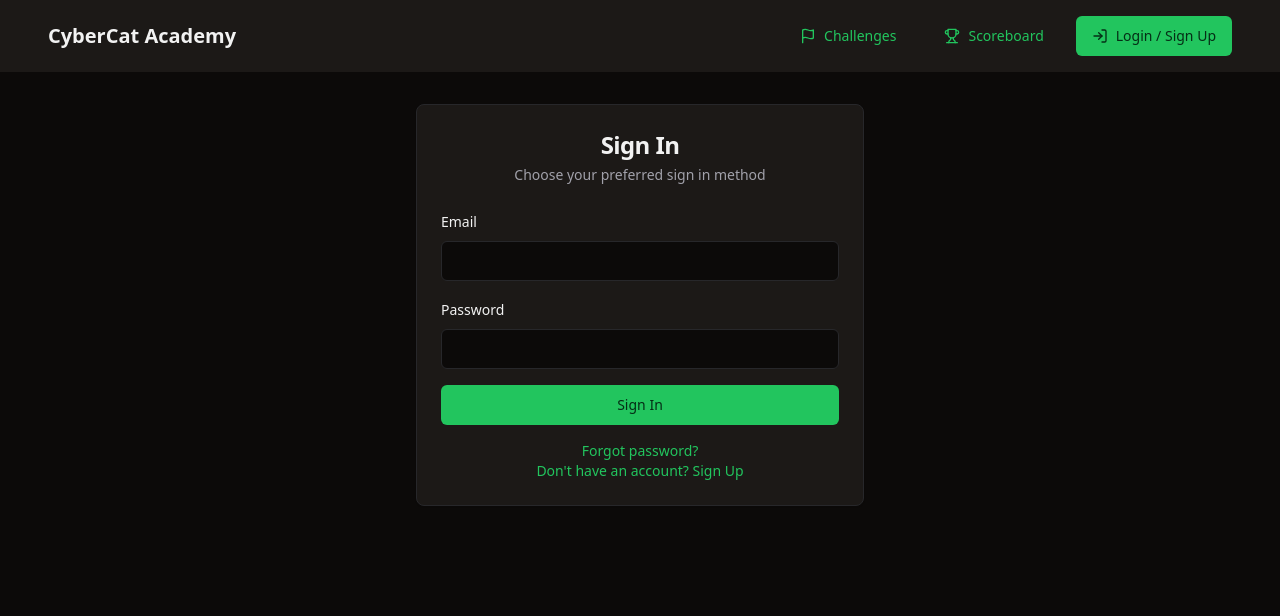
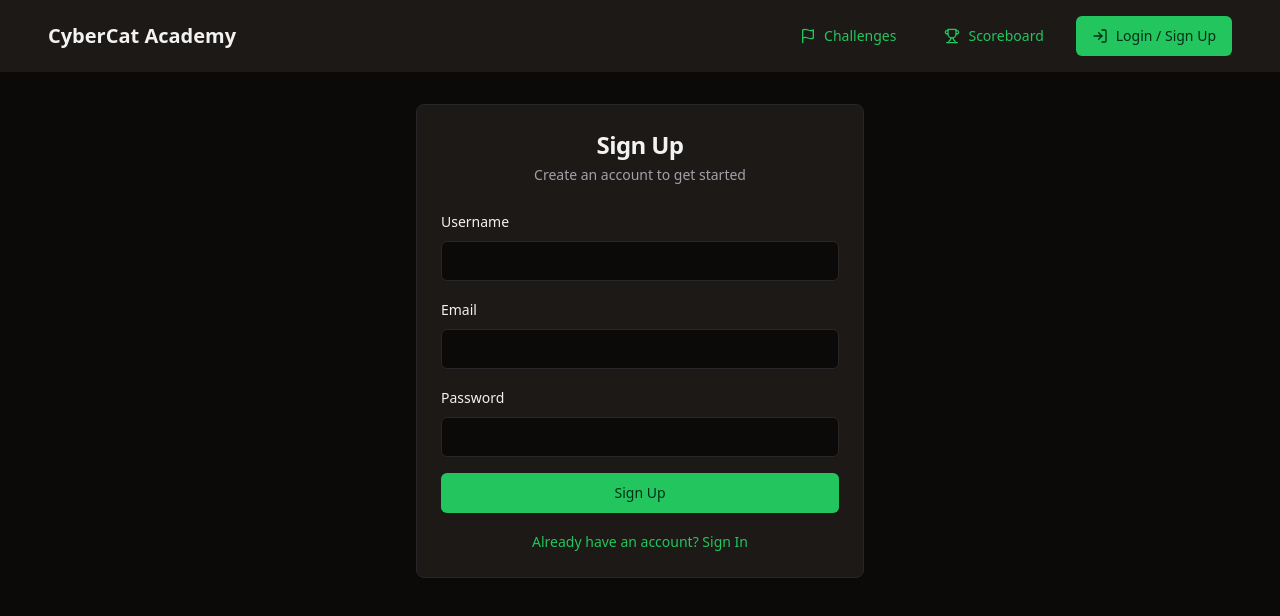
Before and after one commit to RaxoCoding/CyberCat-Academy, a Next.js app: page /auth/sign-up in a window 1280 px wide. Shown: the top 616 px of the page. Built offline with nearby package versions, Linux system fonts and the light colour scheme; no server answers.

Commit message:
revert: SignUp page was incorrectly replaced by SignIn page, revert those changes.
Commit to revert : 025cac9ae410949b72da532b38901529ce14f403

```diff
--- a/src/app/auth/sign-up/page.tsx
+++ b/src/app/auth/sign-up/page.tsx
@@ -1,4 +1,4 @@
-"use client";
+"use client"
 
 import {
   Card,
@@ -18,33 +18,39 @@ import { Loader2 } from "lucide-react";
 import { handleError } from "@/utils/errorHandler";
 import { toast } from "sonner";
 
-export default function SignIn() {
+export default function SignUp() {
   const router = useRouter();
   const [email, setEmail] = useState("");
   const [password, setPassword] = useState("");
-  const [signInLoading, setSignInLoading] = useState(false);
+  const [username, setUsername] = useState("");
+	const [signUpLoading, setSignUpLoading] = useState(false);
   const { supabase, loading } = useSupabaseAuth();
 
-  const handleSignIn = async (e: React.FormEvent) => {
+  const handleSignUp = async (e: React.FormEvent) => {
+		setSignUpLoading(true);
     e.preventDefault();
-    setSignInLoading(true);
 
     try {
-      const { error } = await supabase.auth.signInWithPassword({
+      const { error } = await supabase.auth.signUp({
         email,
         password,
+        options: {
+          data: {
+            username,
+          },
+					emailRedirectTo: `${window.location.origin}/auth/email-verified`
+        },
       });
 
       if (error) {
         throw error;
       }
 
-      toast.success("Signed in successfully.");
-      router.push("/");
+      router.push('/auth/verify-email');
     } catch (error: unknown) {
       toast.error(handleError(error));
     } finally {
-      setSignInLoading(false);
+      setSignUpLoading(false);
     }
   };
 
@@ -53,14 +59,23 @@ export default function SignIn() {
       <Card className="w-full max-w-md">
         <CardHeader className="space-y-1">
           <CardTitle className="text-2xl font-bold text-center">
-            Sign In
+            Sign Up
           </CardTitle>
           <CardDescription className="text-center">
-            Choose your preferred sign in method
+            Create an account to get started
           </CardDescription>
         </CardHeader>
         <CardContent>
-          <form onSubmit={handleSignIn} className="space-y-4">
+          <form onSubmit={handleSignUp} className="space-y-4">
+            <div className="space-y-2">
+              <Label htmlFor="username">Username</Label>
+              <Input
+                id="username"
+                value={username}
+                onChange={(e) => setUsername(e.target.value)}
+                required
+              />
+            </div>
             <div className="space-y-2">
               <Label htmlFor="email">Email</Label>
               <Input
@@ -81,30 +96,15 @@ export default function SignIn() {
                 required
               />
             </div>
-            <Button
-              type="submit"
-              className="w-full"
-              disabled={loading || signInLoading}
-            >
-              {signInLoading && (
-                <Loader2 className="w-4 h-4 mr-2 animate-spin" />
-              )}
-              Sign In
+            <Button type="submit" className="w-full" disabled={loading || signUpLoading}>
+							{signUpLoading && <Loader2 className="w-4 h-4 mr-2 animate-spin"/>}
+              Sign Up
             </Button>
           </form>
 
-          <div className="mt-4 text-center flex flex-col">
-            <Link
-              href="/auth/forgot-password"
-              className="text-sm text-primary hover:underline"
-            >
-              Forgot password?
-            </Link>
-            <Link
-              href="/auth/sign-up"
-              className="text-sm text-primary hover:underline"
-            >
-              Don&apos;t have an account? Sign Up
+          <div className="mt-4 text-center">
+            <Link href="/auth/sign-in" className="text-sm text-primary hover:underline">
+              Already have an account? Sign In
             </Link>
           </div>
         </CardContent>
```
